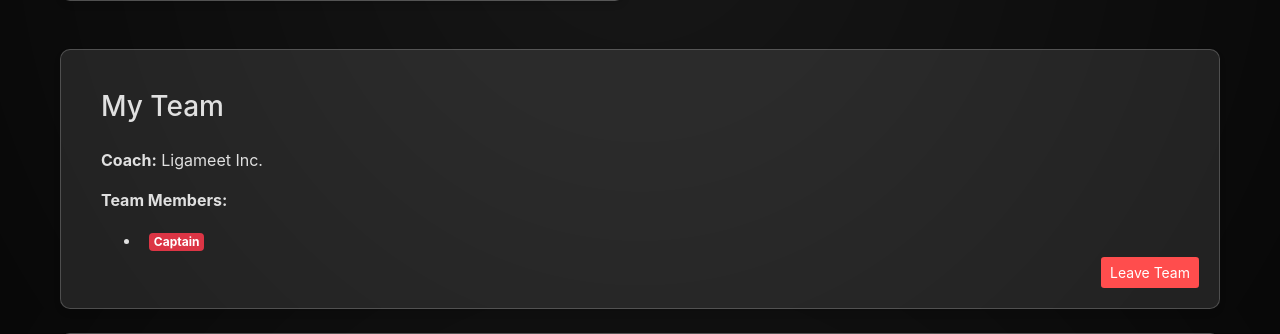
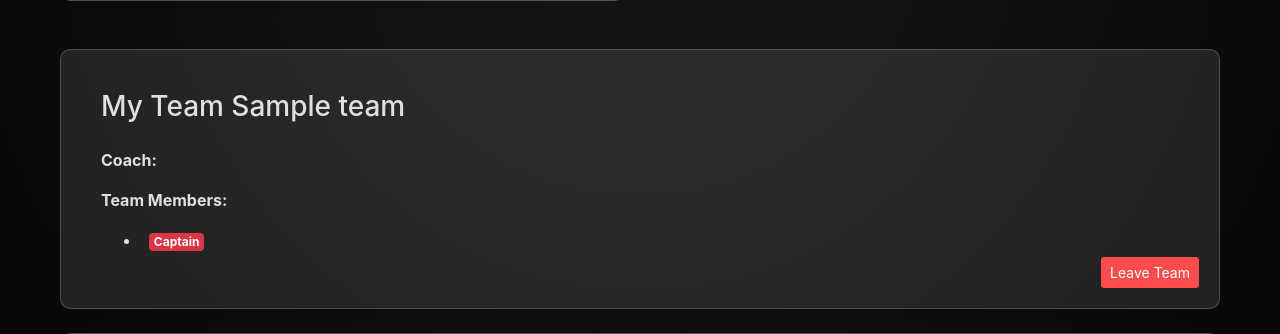
Before and after one commit to manuelamanetjr/Ligameet-Web, a Django app: template ligameet/templates/ligameet/player_dashboard.html in a window 1280 px wide. Shown: the part 492-826 px from the top of the page. Run offline with Django 5.2, Linux system fonts and the light colour scheme; data comes from the database, SQL or seed files in the repository; tables that the repository leaves empty hold one stand-in row (values such as "Sample post"); the template is opened without the code that fills it: values that come from a table or form of the project are taken from there, most other values are stand-ins (such as "Sample title", 1, 10 or a date in 2020); grey boxes marked "Sample" are stand-in pictures; parts of the project's set-up code (start-up, migrations or seed data) failed here and were passed over; some libraries are stand-ins or nearby versions.

Commit message:
refine player dashboard: coach name added on my team section

```diff
--- a/ligameet/templates/ligameet/player_dashboard.html
+++ b/ligameet/templates/ligameet/player_dashboard.html
@@ -341,7 +341,7 @@
         <!-- Add My Team Section Here -->
         <div class="my-team-section card mb-4">
             <div class="card-body">
-                <h3 class="card-title mb-4">My Team</h3>
+                <h3 class="card-title mb-4">My Team {{ team.TEAM_NAME }} </h3>
 
                 {% if my_team %}
                     <!-- Place Leave Team Button at the top-right corner -->
@@ -350,7 +350,7 @@
                         <button type="submit" class="btn btn-red btn-sm">Leave Team</button>
                     </form>
 
-                    <p><strong>Coach:</strong> {{ my_team.COACH_ID.first_name }} {{ my_team.COACH_ID.last_name }}</p>
+                    <p><strong>Coach:</strong> {{ my_team.COACH_ID.profile.FIRST_NAME }} {{ my_team.COACH_ID.profile.LAST_NAME }}</p>
                     <p><strong>Team Members:</strong></p>
                     <ul>
                         {% for participant in my_team_participants %}
```
